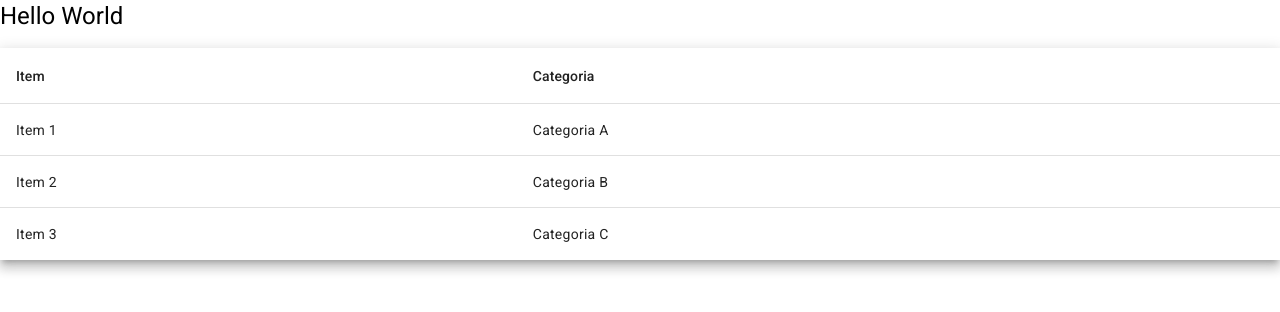
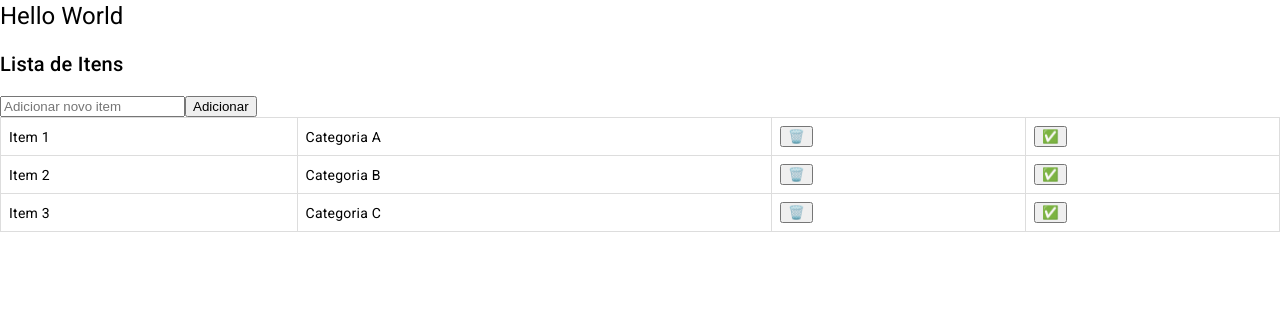
Before and after one commit to iamdiniz/exercicios-angular, an Angular app: page / in a window 1280 px wide. Shown: the top 312 px of the page. Built offline with nearby package versions, Linux system fonts and the light colour scheme.

Commit message:
exercicio 3 concluido

```diff
--- a/src/app/app.module.ts
+++ b/src/app/app.module.ts
@@ -8,6 +8,7 @@ import { AppRoutingModule } from './app-routing.module';
 import { AppComponent } from './app.component';
 import { ContadorComponentComponent } from './exercicio1/contador-component/contador-component.component';
 import { ListItemsComponent } from './exercicio2/list-items/list-items.component';
+import { FormsModule } from '@angular/forms';
 
 @NgModule({
   declarations: [
@@ -20,6 +21,7 @@ import { ListItemsComponent } from './exercicio2/list-items/list-items.component
     MatButtonModule,
     BrowserModule,
     AppRoutingModule,
+    FormsModule,
     BrowserAnimationsModule
   ],
   providers: [],
--- a/src/app/exercicio2/list-items/list-items.component.ts
+++ b/src/app/exercicio2/list-items/list-items.component.ts
@@ -1,18 +1,70 @@
+// list-items.component.ts
 import { Component } from '@angular/core';
 
 @Component({
   selector: 'app-list-items',
-  templateUrl: './list-items.component.html',
-  styleUrls: ['./list-items.component.css']
+  template: `
+    <div>
+      <h2>Lista de Itens</h2>
+      <input [(ngModel)]="newItem" placeholder="Adicionar novo item" maxlength="100" />
+      <button (click)="addItem()">Adicionar</button>
+      <table>
+        <tr *ngFor="let item of items" [style.background-color]="item.completed ? 'yellow' : 'inherit'">
+          <td>{{ item.name }}</td>
+          <td>{{ item.category }}</td>
+          <td>
+            <button (click)="deleteItem(item)">🗑️</button>
+          </td>
+          <td>
+            <button (click)="completeItem(item)">✅</button>
+          </td>
+        </tr>
+      </table>
+    </div>
+  `,
+  styles: [
+    `
+      table {
+        width: 100%;
+        border-collapse: collapse;
+      }
+
+      tr {
+        border: 1px solid #ddd;
+        padding: 8px;
+      }
+
+      td {
+        border: 1px solid #ddd;
+        padding: 8px;
+      }
+    `,
+  ],
 })
 export class ListItemsComponent {
-
-  itens = [
-    { name: 'Item 1', category: 'Categoria A' },
-    { name: 'Item 2', category: 'Categoria B' },
-    { name: 'Item 3', category: 'Categoria C' },
+  items = [
+    { name: 'Item 1', category: 'Categoria A', completed: false },
+    { name: 'Item 2', category: 'Categoria B', completed: false },
+    { name: 'Item 3', category: 'Categoria C', completed: false },
   ];
 
-  displayedColumns: string[] = ['name', 'category'];
+  newItem: string = '';
 
+  addItem() {
+    if (this.newItem.trim() !== '') {
+      this.items.push({ name: this.newItem, category: 'Nova Categoria', completed: false });
+      this.newItem = ''; // Limpa o campo de entrada após adicionar
+    }
+  }
+
+  deleteItem(item: any) {
+    const index = this.items.indexOf(item);
+    if (index !== -1) {
+      this.items.splice(index, 1);
+    }
+  }
+
+  completeItem(item: any) {
+    item.completed = !item.completed;
+  }
 }
```
